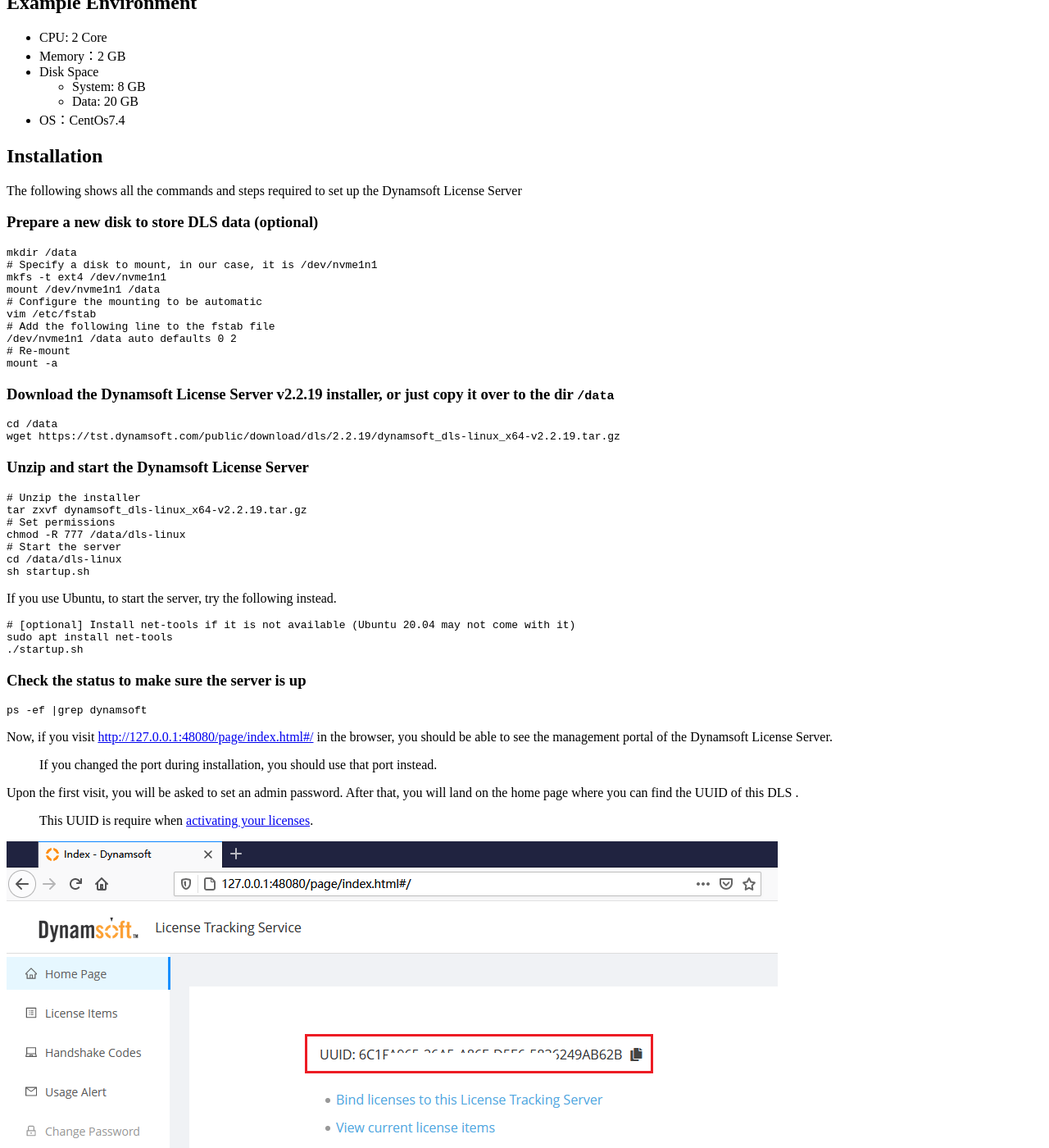
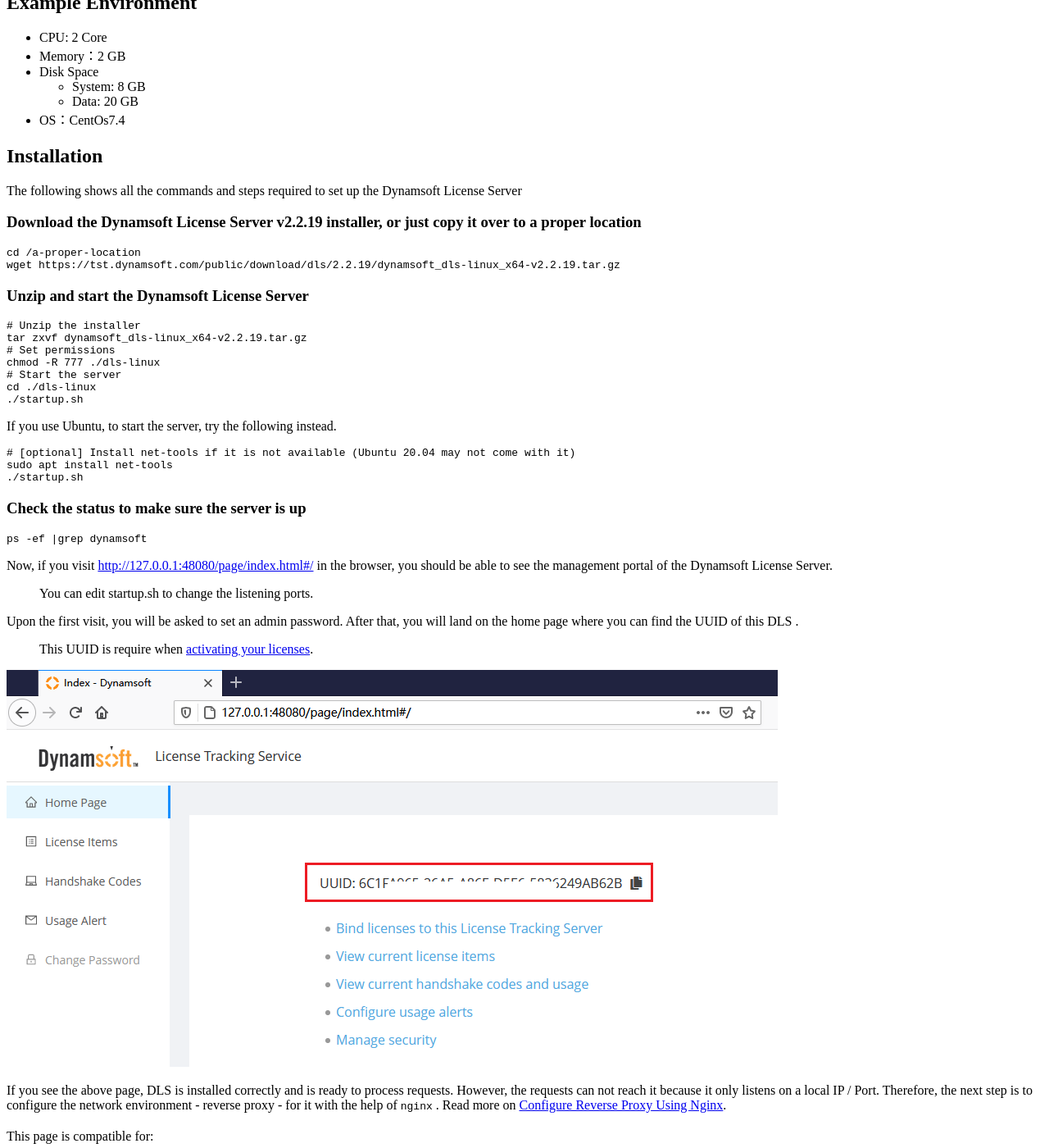
Before and after one commit to dynamsoft-docs/license-server-docs, a Jekyll site: the page built from selfhosting/DLSonLinux.md, in a window 1280 px wide and 1400 px high, scrolled down 787 px. Shown: the whole window at 82% size. Built offline with Jekyll 4.4.1, drawn with Linux system fonts in a browser that asks for light colours.

Commit message:
Not need in dir `data`. How to change port.

````diff
--- a/selfhosting/DLSonLinux.md
+++ b/selfhosting/DLSonLinux.md
@@ -22,7 +22,7 @@
 
 The following shows all the commands and steps required to set up the Dynamsoft License Server
 
-### Prepare a new disk to store DLS data (optional)
+<!--### Prepare a new disk to store DLS data (optional)
 
 ``` shell
 mkdir /data
@@ -36,11 +36,12 @@
 # Re-mount
 mount -a
 ```
+-->
 
-### Download the Dynamsoft License Server v2.2.19 installer, or just copy it over to the dir `/data`
+### Download the Dynamsoft License Server v2.2.19 installer, or just copy it over to a proper location
 
 ``` shell
-cd /data
+cd /a-proper-location
 wget https://tst.dynamsoft.com/public/download/dls/2.2.19/dynamsoft_dls-linux_x64-v2.2.19.tar.gz
 ```
 
@@ -50,10 +51,10 @@
 # Unzip the installer
 tar zxvf dynamsoft_dls-linux_x64-v2.2.19.tar.gz
 # Set permissions
-chmod -R 777 /data/dls-linux
+chmod -R 777 ./dls-linux
 # Start the server
-cd /data/dls-linux
-sh startup.sh
+cd ./dls-linux
+./startup.sh
 ```
 
 If you use Ubuntu, to start the server, try the following instead.
@@ -72,7 +73,7 @@
 
 Now, if you visit [http://127.0.0.1:48080/page/index.html#/](http://127.0.0.1:48080/page/index.html#/) in the browser, you should be able to see the management portal of the Dynamsoft License Server.
 
-> If you changed the port during installation, you should use that port instead.
+> You can edit startup.sh to change the listening ports.
 
 Upon the first visit, you will be asked to set an admin password. After that, you will land on the home page where you can find the UUID of this DLS .
 
````
